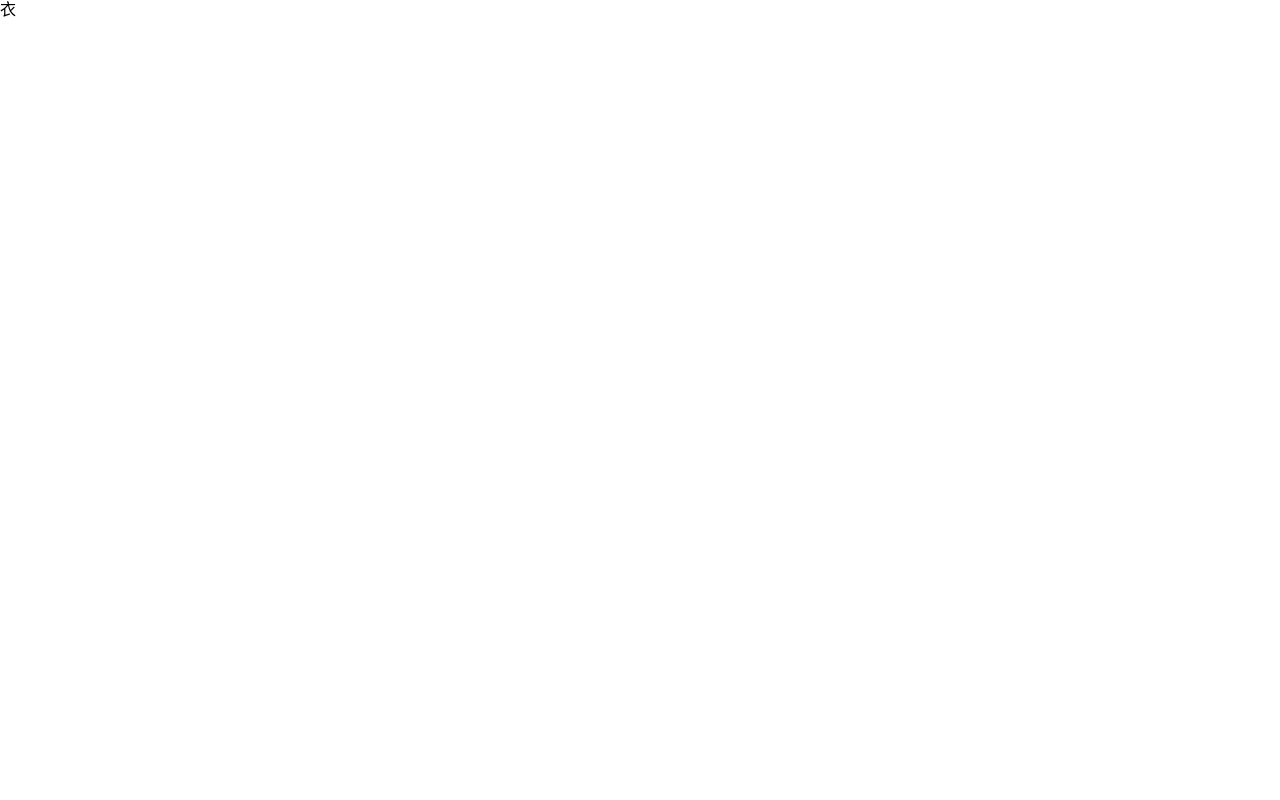
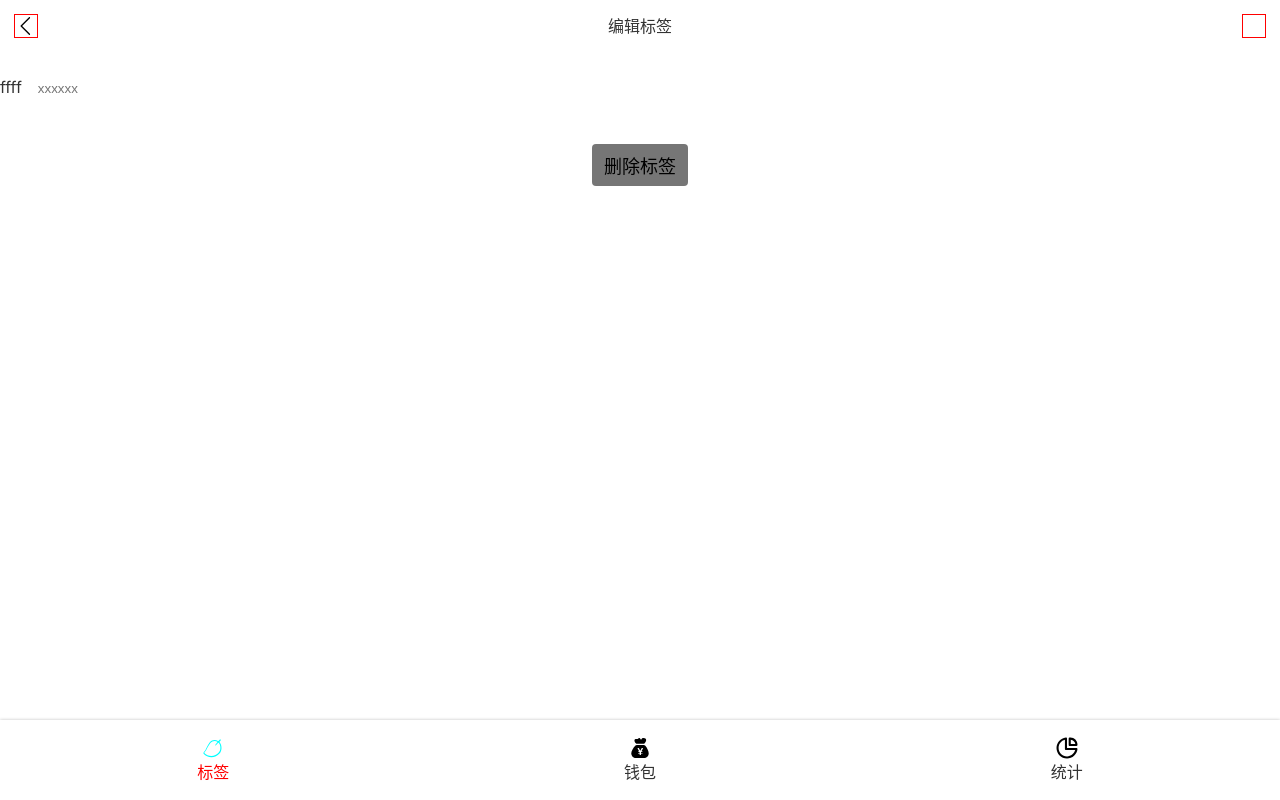
Before and after one commit to xiaozuzong-aslan/react-demo-typescript, a React app: page /#/tags/1 in a window 1280 px wide. Built offline with nearby package versions, Linux system fonts and the light colour scheme.

Commit message:
封装Input 组件

```diff
--- /dev/null
+++ b/src/components/Button.tsx
@@ -0,0 +1,16 @@
+import styled from 'styled-components'
+const ButtonWrapper = styled.div`
+    display:flex;
+    justify-content:center;
+    padding-top:20px;
+    button{
+        font-size:18px;
+        border:none;
+        padding:8px 12px;
+        background:#767676;
+        border-radius:4px;
+    }
+`;
+export {
+    ButtonWrapper
+}
--- a/src/components/Icon.tsx
+++ b/src/components/Icon.tsx
@@ -9,13 +9,13 @@ try{
 }
 
 type Props = {
-    name:string
+    name?:string
 }
 
 export default function Icon(props:Props) {
     return (
         <svg className='icon'>
-            <use xlinkHref={`#${props.name}`}></use>
+            {props.name && <use xlinkHref={`#${props.name}`} />}
         </svg>
     )
 }
--- /dev/null
+++ b/src/components/Input.tsx
@@ -0,0 +1,33 @@
+import React from 'react'
+import styled from 'styled-components'
+
+const  Label = styled.label`
+    display:flex;
+    align-items:center;
+    span{
+        margin-right:16px;
+    }
+    input{
+        flex-grow:1;
+        border:none;
+        height:72px;
+        background:transparent;
+    }
+`;
+type Props = {
+    label?:string,
+} & React.InputHTMLAttributes<HTMLInputElement>;
+
+const Input:React.FC<Props> = (props)=>{
+    const {label,children,...reset} = props
+    return (
+        <Label>
+            <span>{label}</span>
+            <input {...reset} />
+        </Label>
+    )
+}
+
+export {
+    Input
+}
--- a/src/views/Money/NotesSection.tsx
+++ b/src/views/Money/NotesSection.tsx
@@ -1,24 +1,10 @@
-import React,{useRef} from 'react'
+import React from 'react'
 import styled from 'styled-components'
-
+import {Input} from 'components/Input'
 const Wrapper = styled.section`
     background:#f5f5f5;
     padding:0 16px;
     font-size:14px;
-    label{
-        display:flex;
-        align-items:center;
-
-        span{
-            margin-right:16px;
-        }
-        input{
-            flex-grow:1;
-            border:none;
-            height:72px;
-            background:transparent;
-        }
-    }
 `;
 
 type Props = {
@@ -30,21 +16,16 @@ type Props = {
 //非受控组件写法
 const NotesSection:React.FC<Props> = (props) =>{
 
-    const text = useRef<HTMLInputElement>(null)
-    const onBlur = () =>{
-        text.current && props.onChange(text.current.value)
+    // const text = useRef<HTMLInputElement>(null)
+    const changeNotes:React.ChangeEventHandler<HTMLInputElement> = (e) =>{
+
+        props.onChange(e.target.value)
     }
     return (
         <Wrapper>
-            <label>
-
-                <span>备注</span>
-                <input type="text"
-                defaultValue={props.value}
-                ref={text}
-                onBlur={onBlur}
-                />
-            </label>
+            <Input label='备注' type="text"   value={props.value} onChange={(e)=>{
+                changeNotes(e)
+            }}/>
         </Wrapper>
     )
 }
--- a/src/views/Tag.tsx
+++ b/src/views/Tag.tsx
@@ -1,21 +1,54 @@
 import React from 'react'
 import useTags from './useTag'
+import styled from 'styled-components'
 import {useParams} from 'react-router-dom'
+import Layout from 'components/Layout'
+import Icon from 'components/Icon'
+import {Input} from 'components/Input'
+import {ButtonWrapper} from 'components/Button'
+
+
 
 type Params = {
     id:string
 }
+const Tobar = styled.header`
+    display:flex;
+    justify-content:space-between;
+    align-items:center;
+    line-height:20px;
+    padding:14px;
+    background:white;
+    /* svg{
+
+
+    } */
+    .icon{
+        border:1px solid red;
+        width:24px;
+        height:24px;
+    }
+`;
 
 export default function TgaEdit() {
     const {findTag} = useTags()
 
     const id = useParams<Params>().id
     const currentTag = findTag(parseInt(id))
-
+    console.log(currentTag)
 
     return (
-        <div>
-            {currentTag.name}
-        </div>
+        <Layout>
+            <Tobar>
+                <Icon name="left"/>
+                    <span>编辑标签</span>
+                <Icon />
+            </Tobar>
+                <div>
+                   <Input type="text" label="ffff" placeholder='xxxxxx'/>
+                </div>
+
+            <ButtonWrapper><button>删除标签</button></ButtonWrapper>
+        </Layout>
     )
 }
--- a/src/views/label.tsx
+++ b/src/views/label.tsx
@@ -4,6 +4,7 @@ import Layout from 'components/Layout'
 import useTages from './useTag'
 import styled from 'styled-components'
 import Icon from 'components/Icon'
+import {ButtonWrapper} from 'components/Button'
 const TagList = styled.ol`
     /* padding:0 16px; */
     font-size:16px;
@@ -22,23 +23,9 @@ const TagList = styled.ol`
             fill:#d5d5d9;
         }
     }
+`;
 
 
-
-`;
-const ButtonWrapper = styled.div`
-    display:flex;
-
-    justify-content:center;
-    padding-top:20px;
-    button{
-        font-size:18px;
-        border:none;
-        padding:8px 12px;
-        background:#767676;
-        border-radius:4px;
-    }
-`;
 
 export default function Money() {
     const {tags} = useTages()
--- a/src/views/money.tsx
+++ b/src/views/money.tsx
@@ -16,6 +16,7 @@ const Tags:React.FC = () =>{
         category:'-' as Category,
         amount:'0'
     })
+
     const onChange = (obj:Partial<typeof selected>) =>{
         setSelected({
             ...selected,
@@ -24,6 +25,7 @@ const Tags:React.FC = () =>{
     }
     return (
         <Layout>
+
            <TagsSection value={selected.tags} onChange={tags=>onChange({tags})}/>
            <NotesSection value={selected.note} onChange={note=>onChange({note})}/>
            <CategorySection value={selected.category} onChange={category=>onChange({category})} />
--- a/src/views/useTag.tsx
+++ b/src/views/useTag.tsx
@@ -13,8 +13,6 @@ const useTags = ()=>{
     const findTag = (id:number) =>{
         return tags.filter(item=>item.id=== id)[0]
     }
-
-
     return {tags,setTags,findTag}
 }
 export default useTags
```
